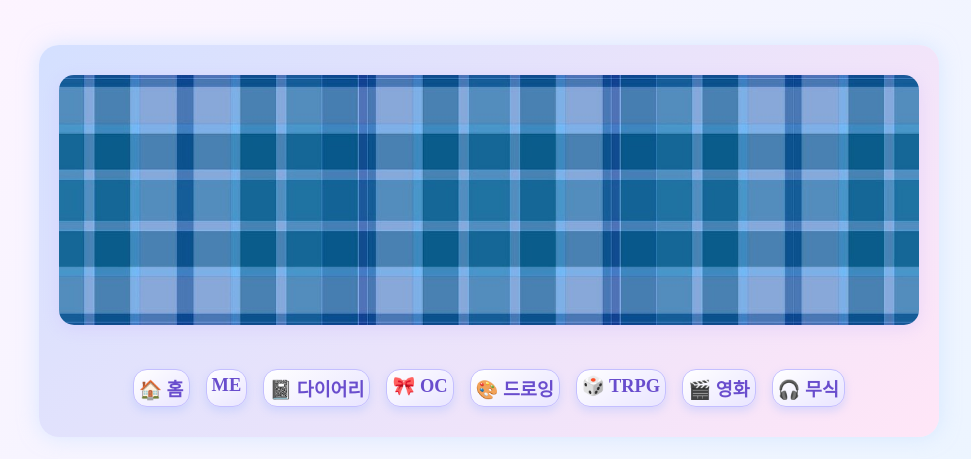
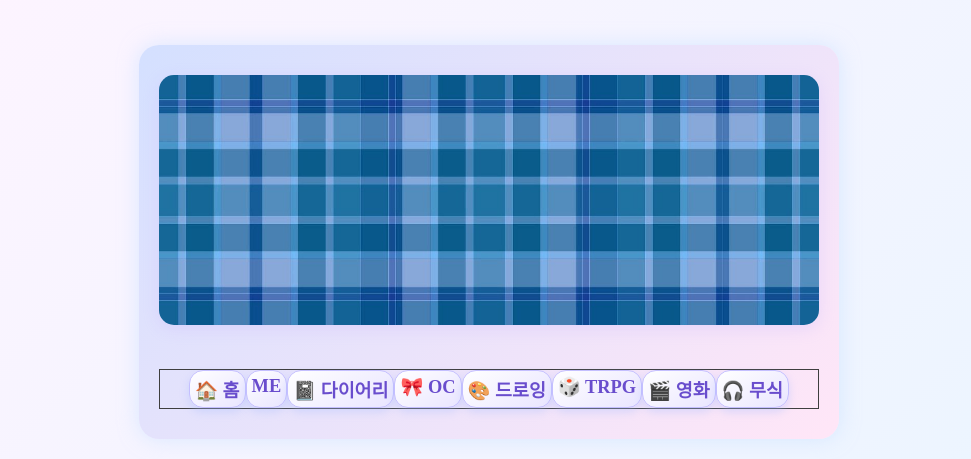
Before and after one commit to bluetendong/new-home, a plain HTML site: page index.html in a window 1280 px wide. Shown: the top 459 px of the page, without its empty margins (151-1122 px from the left). Drawn offline with Linux system fonts and the light colour scheme; a web font is replaced by a local one.

Commit message:
Update style.css

```diff
--- a/style.css
+++ b/style.css
@@ -10,7 +10,7 @@ body {
   font-family: 'LanaPixel';
   background: linear-gradient(135deg, #fef4ff, #e9f5ff);
   color: #3e3e3e;
-  max-width: 900px;
+  max-width: 700px;
   margin: 30px auto;
   padding: 15px;
 }
@@ -36,7 +36,7 @@ header h1 {
   display: flex;
   justify-content: center;
   flex-wrap: wrap;
-  gap: 16px;
+  border: solid 1px;
   margin-top: 20px;
 }
 
```
